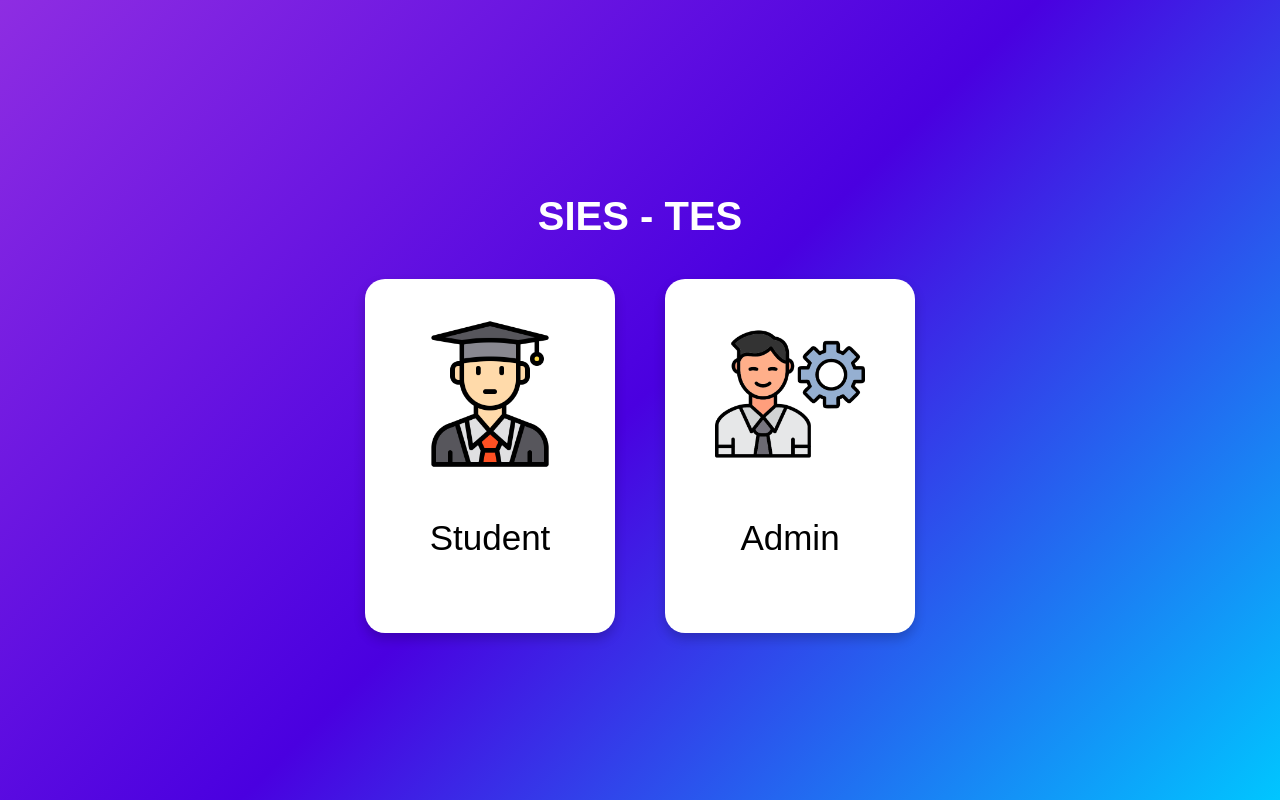
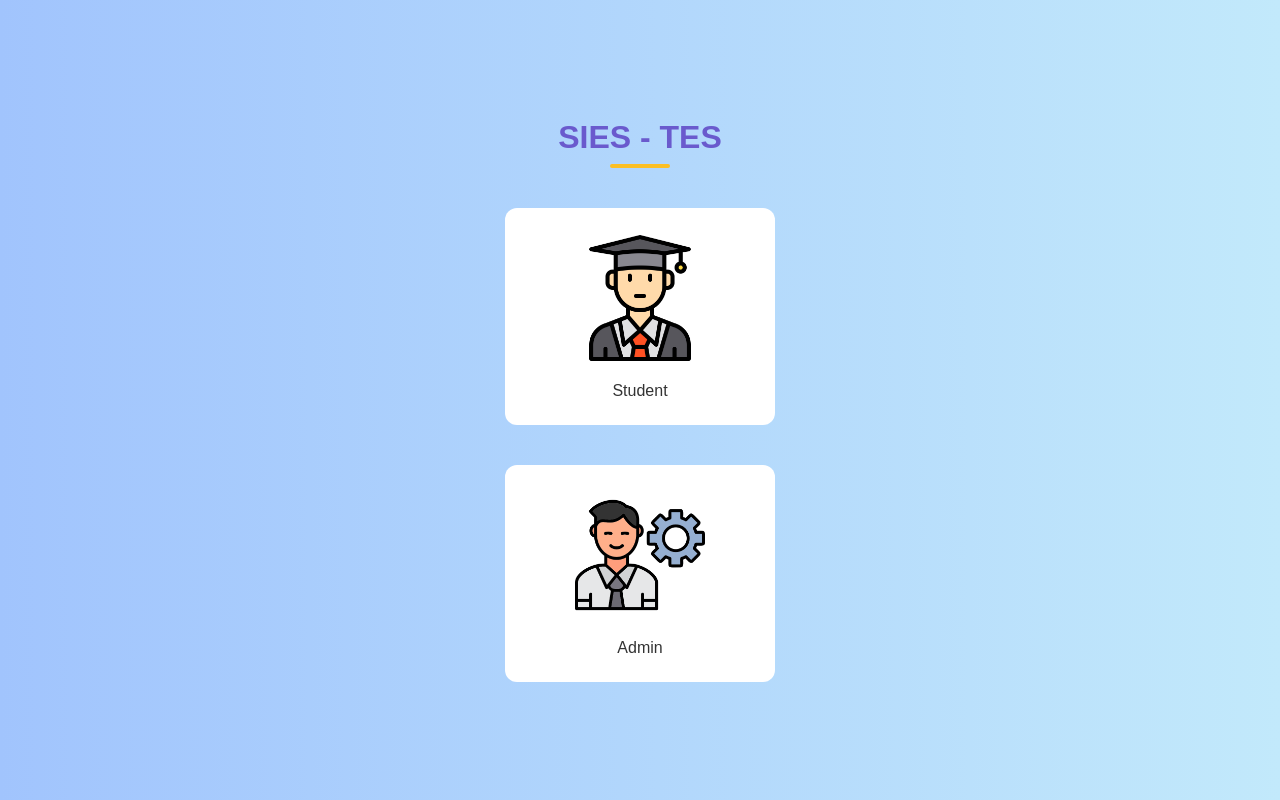
Before and after one commit to FreakedVinod/sies_tes_fastapi, a FastAPI app: page / in a window 1280 px wide. Run offline with FastAPI, Linux system fonts and the light colour scheme; parts of the project's set-up code (start-up, migrations or seed data) failed here and were passed over.

Commit message:
Updated the student rating

```diff
--- a/app/routes/students.py
+++ b/app/routes/students.py
@@ -49,7 +49,7 @@ async def login_student(request: Request, roll_number: str = Form(...), password
 
     if student and bcrypt.checkpw(password.encode('utf-8'), student["password"].encode('utf-8')):
         request.session["student_id"] = student["student_id"]
-        return RedirectResponse(url="/dashboard", status_code=302)
+        return RedirectResponse(url="/studentDashboard", status_code=302)
 
     return templates.TemplateResponse("studentLogin.html", {
         "request": request,
@@ -60,7 +60,7 @@ async def login_student(request: Request, roll_number: str = Form(...), password
 # -------------------------
 # Student Dashboard (Class-based subjects)
 # -------------------------
-@router.get("/dashboard", response_class=HTMLResponse)
+@router.get("/studentDashboard", response_class=HTMLResponse)
 async def show_dashboard(request: Request):
     student_id = request.session.get("student_id")
     if not student_id:
@@ -92,7 +92,7 @@ async def show_dashboard(request: Request):
         "class_id": class_id
     })
 
-    return templates.TemplateResponse("dashboard.html", {
+    return templates.TemplateResponse("studentDashboard.html", {
         "request": request,
         "student": student,
         "subjects": modules
--- a/app/static/css/index.css
+++ b/app/static/css/index.css
@@ -1,49 +1,75 @@
+/* Full-page background */
 body {
-  margin: 0;
-  font-family: Arial, sans-serif;
-  background: linear-gradient(135deg, #8e2de2, #4a00e0, #00c6ff);
-  display: flex;
-  justify-content: center;
-  align-items: center;
-  height: 100vh;
+    margin: 0;
+    padding: 0;
+    font-family: 'Poppins', sans-serif;
+    background: linear-gradient(to right, #a1c4fd, #c2e9fb);
+    display: flex;
+    justify-content: center;
+    align-items: center;
+    min-height: 100vh;
+    flex-direction: column;
 }
 
-.container {
-  text-align: center;
-  color: white;
+/* Cards container */
+.cards-container {
+    display: flex;
+    flex-direction: column; /* stack title + cards vertically */
+    align-items: center;
+    gap: 40px;
 }
 
-h1 {
-  font-size: 2.5em;
-  margin-bottom: 40px;
+/* Subtle page title */
+.page-title {
+    font-size: 2rem;
+    color: #6a5acd;       /* primary color */
+    margin: 0;
+    font-weight: 700;
+    text-align: center;
+    position: relative;
 }
 
-.options {
-  display: flex;
-  justify-content: center;
-  gap: 50px;
+/* Optional underline accent */
+.page-title::after {
+    content: "";
+    display: block;
+    width: 60px;
+    height: 4px;
+    background-color: #fbbf24; /* dashboard star color */
+    margin: 8px auto 0 auto;
+    border-radius: 2px;
 }
 
+/* Individual card */
 .card {
-  background: white;
-  padding: 40px;
-  border-radius: 20px;
-  text-decoration: none;
-  color: black;
-  box-shadow: 0px 6px 12px rgba(0,0,0,0.2);
-  width: 170px;
-  transition: transform 0.3s ease;
+    background-color: #fff;
+    padding: 25px;
+    border-radius: 12px;
+    width: 220px;
+    text-align: center;
+    transition: transform 0.2s, box-shadow 0.2s;
+    cursor: pointer;
+    text-decoration: none;
+    color: inherit;
 }
 
 .card:hover {
-  transform: scale(1.1);
+    transform: translateY(-5px);
+    box-shadow: 0 10px 20px rgba(0,0,0,0.15);
 }
 
-.card img {
-  width: 150px;
-  margin-bottom: 10px;
+/* Card text */
+.card p {
+    margin: 0;
+    font-size: 1rem;
+    font-weight: 500;
+    color: #333;
 }
 
-p {
-  font-size:35px;
+/* Card images */
+.card img {
+    width: 130px;
+    height: 130px;
+    object-fit: contain;
+    margin-bottom: 15px;
 }
--- a/app/static/css/studentLogin.css
+++ b/app/static/css/studentLogin.css
@@ -21,7 +21,7 @@ body {
 }
 
 h2 {
-    color: #003366;
+    color: #362483;
     margin-bottom: 25px;
     text-align: center;
 }
@@ -49,7 +49,7 @@ input[type="password"] {
 button {
     margin-top: 20px;
     padding: 12px;
-    background-color: #0047AB;
+    background-color: #362483;
     color: white;
     font-weight: bold;
     border: none;
@@ -60,7 +60,7 @@ button {
 }
 
 button:hover {
-    background-color: #003080;
+    background-color: #0f0080e0;
 }
 
 .register-link {
--- a/app/templates/adminLogin.html
+++ b/app/templates/adminLogin.html
@@ -7,5 +7,6 @@
 </head>
 <body>
 <h1>This is the Admin Login Page</h1>
+<a href="/admin/register-form">Seeing this first time, make sure you are registered.</a>
 </body>
 </html>
--- a/app/templates/adminRegistration.html
+++ b/app/templates/adminRegistration.html
@@ -7,5 +7,6 @@
 </head>
 <body>
 <h1>This is the Admin Register Page</h1>
+<a href="/admin/login-form">Already Registered?? Go Back to Login</a>
 </body>
 </html>
--- a/app/templates/index.html
+++ b/app/templates/index.html
@@ -6,9 +6,11 @@
   <link rel="stylesheet" href="/static/css/index.css">
 </head>
 <body>
-  <div class="container">
-    <h1>SIES - TES</h1>
-    <div class="options">
+  <div class="cards-container">
+
+    <!-- Subtle heading above cards -->
+    <h1 class="page-title">SIES - TES</h1>
+
     <a href="/student/login-form" class="card">
       <img src="/static/Student_logo.png" alt="Student">
       <p>Student</p>
@@ -18,6 +20,5 @@
       <p>Admin</p>
     </a>
   </div>
-  </div>
 </body>
 </html>
--- a/app/templates/moduleRating.html
+++ b/app/templates/moduleRating.html
@@ -5,7 +5,7 @@
     <meta name="viewport" content="width=device-width, initial-scale=1.0">
     <title>SIES-TES - Module Rating</title>
     <link href="https://cdn.jsdelivr.net/npm/tailwindcss@2.2.19/dist/tailwind.min.css" rel="stylesheet">
-    <link rel="stylesheet" href="{{ url_for('static', path='css/dashboard.css') }}">
+    <link rel="stylesheet" href="{{ url_for('static', path='css/studentDashboard.css') }}">
 </head>
 <body class="bg-gray-100 min-h-screen flex flex-col">
 
--- a/app/templates/dashboard.html
+++ b/app/templates/studentDashboard.html
@@ -5,7 +5,7 @@
     <meta name="viewport" content="width=device-width, initial-scale=1.0">
     <title>SIES-TES Student Dashboard</title>
     <link href="https://cdn.jsdelivr.net/npm/tailwindcss@2.2.19/dist/tailwind.min.css" rel="stylesheet">
-    <link rel="stylesheet" href="{{ url_for('static', path='css/dashboard.css') }}">
+    <link rel="stylesheet" href="{{ url_for('static', path='css/studentDashboard.css') }}">
 </head>
 <body class="bg-gray-100 min-h-screen flex flex-col">
 
@@ -51,6 +51,6 @@
 
             <!-- Content Area with ratings -->
 
-<script src="{{ url_for('static', path='js/dashboard.js') }}"></script>
+<script src="{{ url_for('static', path='js/studentDashboard.js') }}"></script>
 </body>
 </html>
```
Also changed, not shown: app/static/css/studentDashboard.css (renamed from app/static/css/dashboard.css, +5 -5 lines), app/static/css/studentRegistration.css (+8 -8 lines), app/static/js/studentDashboard.js (renamed from app/static/js/dashboard.js). Lines whose indentation alone changed are shown as unchanged.
